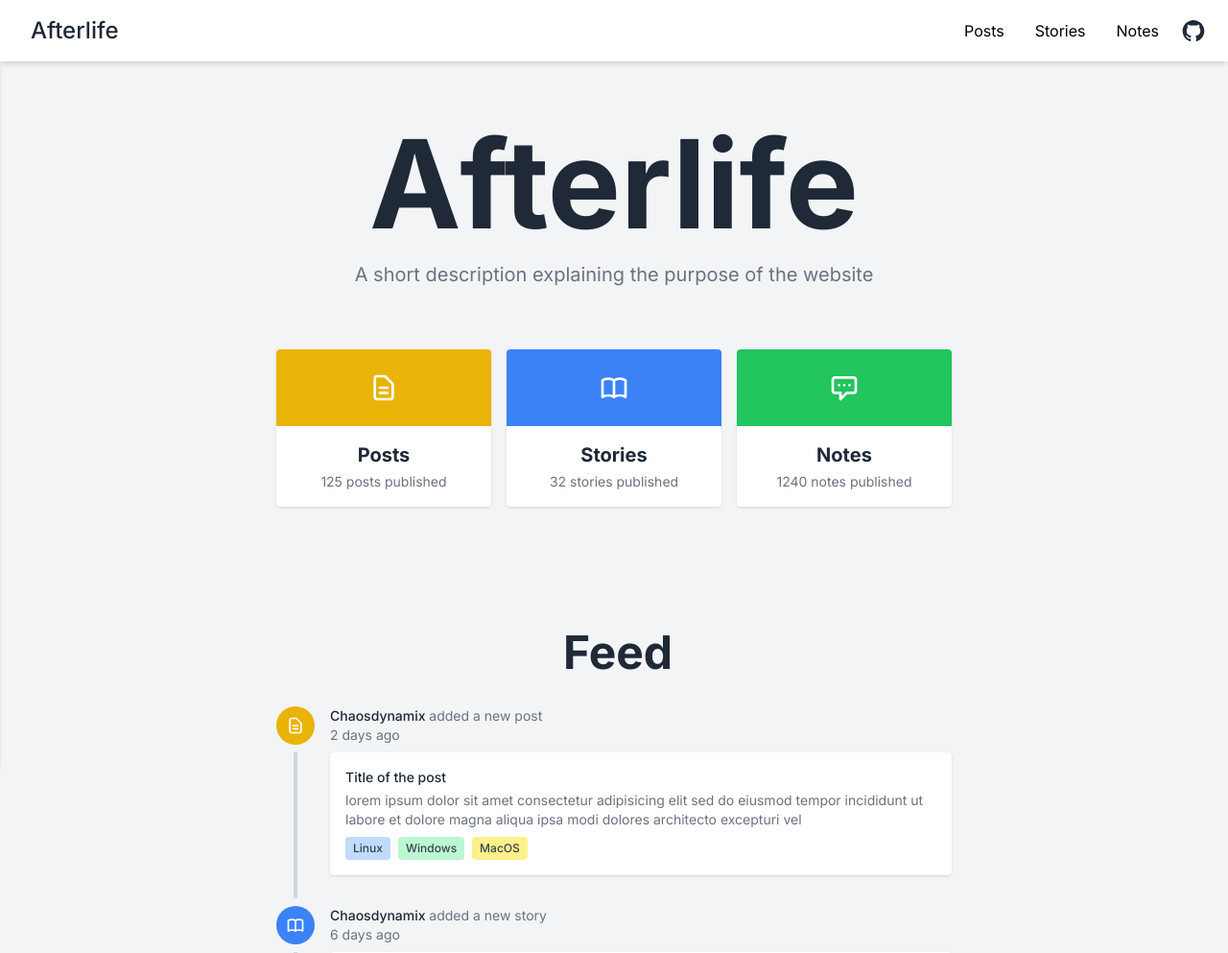
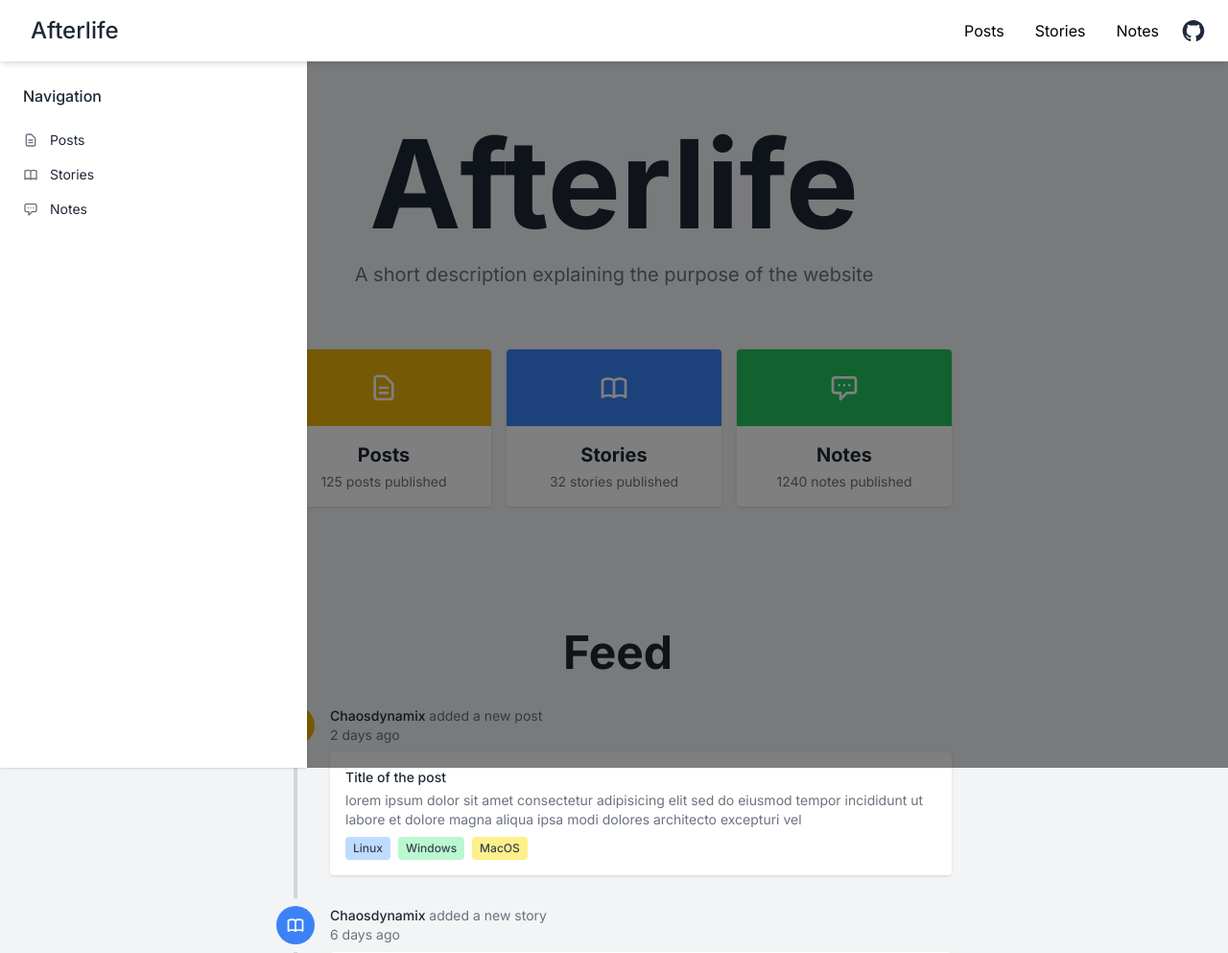
Before and after one commit to john-mirage/Afterlife, a Django app: page / in a window 1280 px wide, with the box ticked. Shown: the top 993 px of the page at 96% size. Run offline with Django 3.2, Linux system fonts and the light colour scheme; style sheets or scripts are compiled from the project's sources; parts of the project's set-up code (start-up, migrations or seed data) failed here and were passed over.

Commit message:
feat(assets): add navigation behaviors

```diff
--- a/src/assets/main.css
+++ b/src/assets/main.css
@@ -1,3 +1,11 @@
 @tailwind base;
 @tailwind components;
 @tailwind utilities;
+
+#navigation-trigger:checked ~ #navigation {
+    left: 0;
+}
+
+#navigation-trigger:checked ~ #navigation-overlay {
+    display: block;
+}
```
